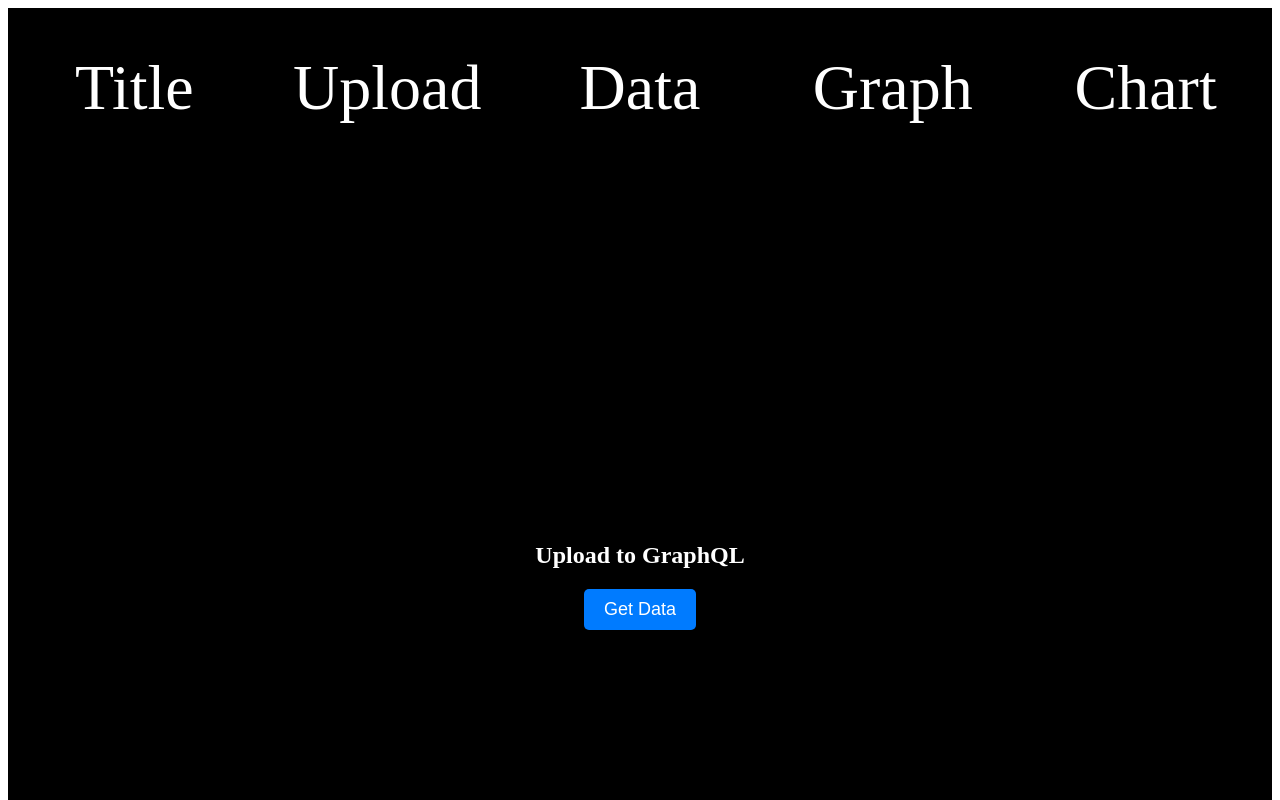
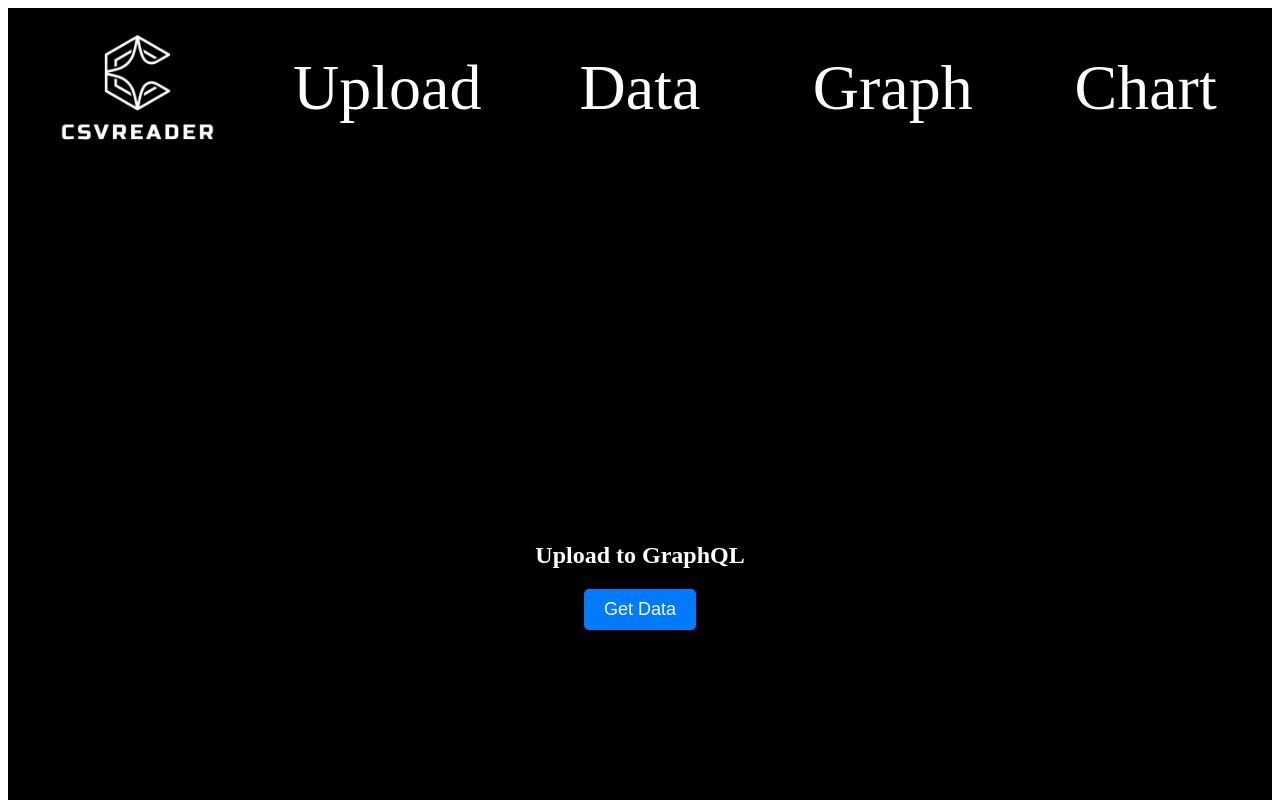
Before and after one commit to GeoffreyStead/frontend, a Next.js app: page / in a window 1280 px wide. Shown: the top 800 px of the page. Built offline with nearby package versions, Linux system fonts and the light colour scheme; what urql would draw is missing.

Commit message:
New logo

```diff
--- a/components/molecules/nav-bar/NavBar.js
+++ b/components/molecules/nav-bar/NavBar.js
@@ -4,7 +4,7 @@ import { NavBarWrapper } from "./NavBar.styles";
 export function NavBar({ setSelected }) {
   return (
     <NavBarWrapper>
-      <div className="tab" onClick={() => setSelected("upload")}>Title</div>
+      <div className="tab" onClick={() => setSelected("upload")}><img src="CSVReaderLogo.png"></img></div>
       <div className="tab" onClick={() => setSelected("upload")}>Upload</div>
       <div className="tab" onClick={() => setSelected("data")}>Data</div>
       <div className="tab" onClick={() => setSelected("graph")}>Graph</div>
```
Also changed, not shown: public/CSVReaderLogo.png (added).
